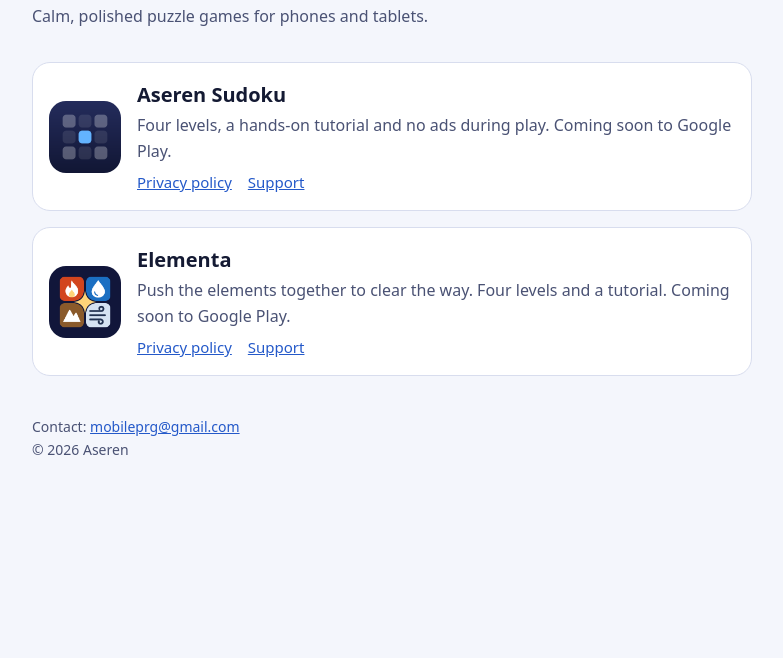
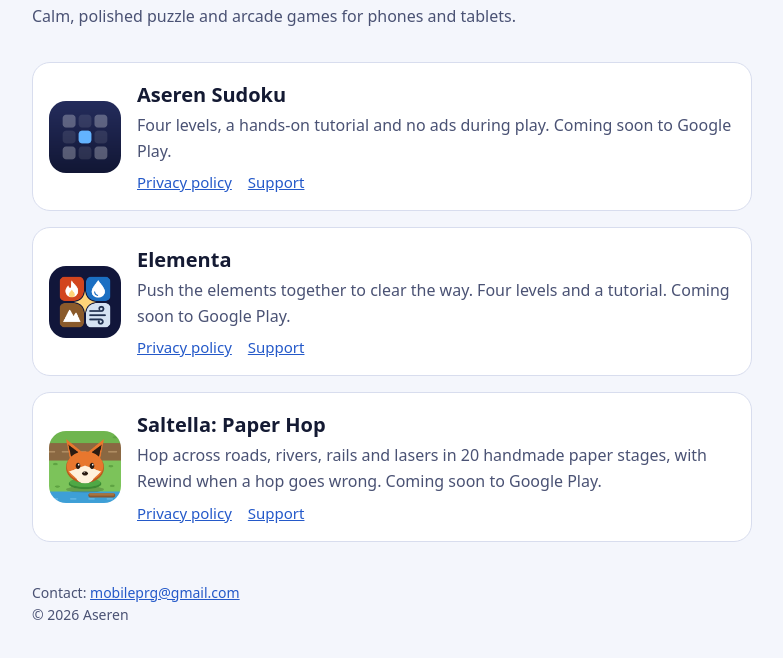
Before and after one commit to aserenapps/aserenapps.github.io, a plain HTML site: page index.html in a window 1280 px wide. Shown: the part 90-748 px from the top of the page, without its empty margins (248-1031 px from the left). Drawn offline with Linux system fonts and the light colour scheme.

Commit message:
Add files via upload

```diff
--- a/index.html
+++ b/index.html
@@ -4,7 +4,7 @@
 <meta charset="utf-8">
 <meta name="viewport" content="width=device-width, initial-scale=1">
 <title>Aseren Games</title>
-<meta name="description" content="Calm, polished puzzle games by Aseren.">
+<meta name="description" content="Calm, polished puzzle and arcade games by Aseren.">
 <link rel="icon" href="sudoku/icon.png">
 <style>
   :root { --bg: #f4f6fc; --card: #ffffff; --text: #141a33; --dim: #4a5274; --line: #d8ddee; --link: #2459c9; }
@@ -29,7 +29,7 @@
 <body>
 <main>
 <h1>Aseren Games</h1>
-<p class="lead">Calm, polished puzzle games for phones and tablets.</p>
+<p class="lead">Calm, polished puzzle and arcade games for phones and tablets.</p>
 
 <section class="game">
   <img src="sudoku/icon.png" alt="Aseren Sudoku icon">
@@ -55,6 +55,18 @@
   </div>
 </section>
 
+<section class="game">
+  <img src="saltella/icon.png" alt="Saltella icon">
+  <div>
+    <h2>Saltella: Paper Hop</h2>
+    <p>Hop across roads, rivers, rails and lasers in 20 handmade paper stages, with Rewind when a hop goes wrong. Coming soon to Google Play.</p>
+    <div class="links">
+      <a href="saltella/privacy-policy.html">Privacy policy</a>
+      <a href="mailto:mobileprg@gmail.com">Support</a>
+    </div>
+  </div>
+</section>
+
 <footer>
   Contact: <a href="mailto:mobileprg@gmail.com">mobileprg@gmail.com</a><br>
   © 2026 Aseren
```
